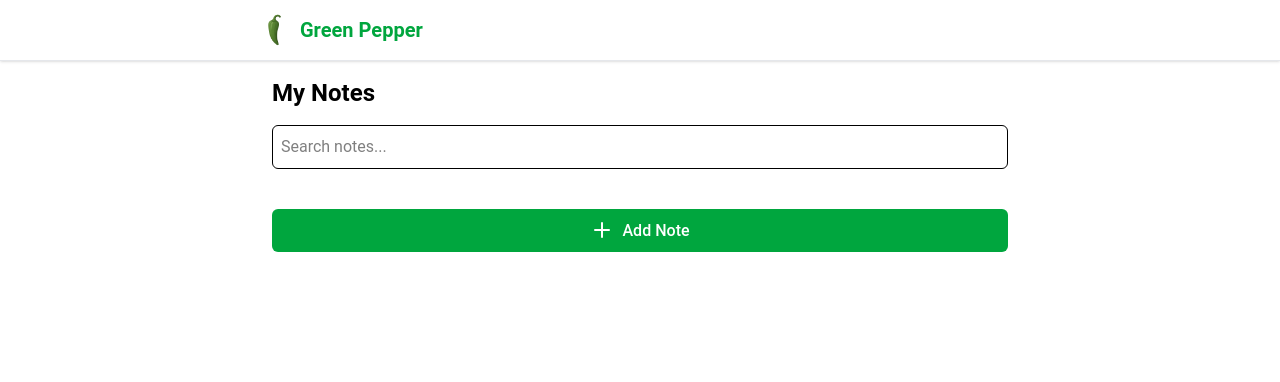
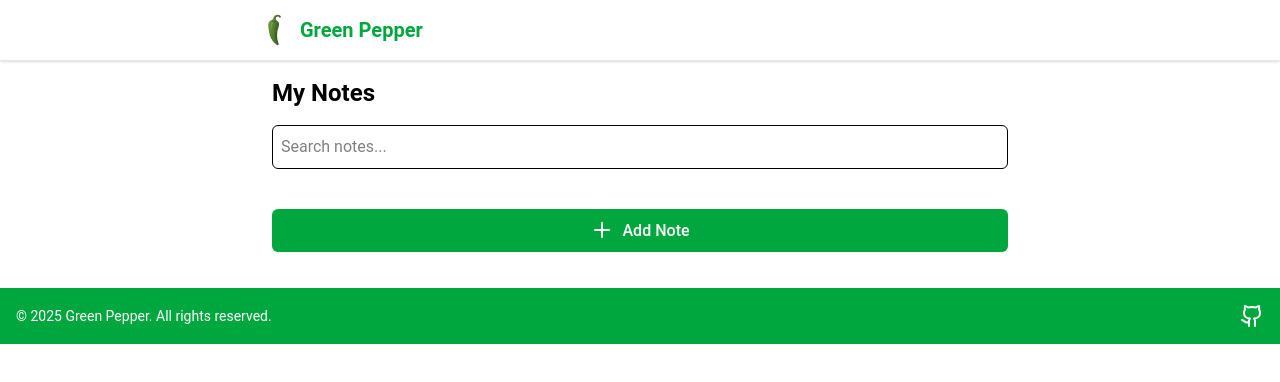
Before and after one commit to jordiroca94/green-pepper, a Vue app: page / in a window 1280 px wide. Shown: the top 382 px of the page. Built offline with nearby package versions, Linux system fonts and the light colour scheme.

Commit message:
feat: footer

```diff
--- a/src/App.vue
+++ b/src/App.vue
@@ -1,9 +1,13 @@
 <script setup lang="ts">
 import { RouterView } from 'vue-router'
 import AppNavbar from './components/AppNavbar.vue'
+import AppFooter from './components/AppFooter.vue'
 </script>
 
 <template>
-  <AppNavbar />
-  <RouterView />
+  <div class="min-h-screen">
+    <AppNavbar />
+    <RouterView />
+    <AppFooter />
+  </div>
 </template>
--- /dev/null
+++ b/src/components/AppFooter.vue
@@ -0,0 +1,21 @@
+<template>
+  <footer class="bg-green-600 text-white py-4">
+    <div class="max-w-[1280px] mx-auto px-4 flex items-center justify-between">
+      <span class="text-sm">&copy; 2025 Green Pepper. All rights reserved.</span>
+
+      <a
+        href="https://github.com/jordiroca94"
+        target="_blank"
+        rel="noopener"
+        class="hover:text-gray-200 transition-colors duration-200"
+        aria-label="GitHub"
+      >
+        <Github class="w-6 h-6" />
+      </a>
+    </div>
+  </footer>
+</template>
+
+<script setup lang="ts">
+import { Github } from 'lucide-vue-next'
+</script>
```
